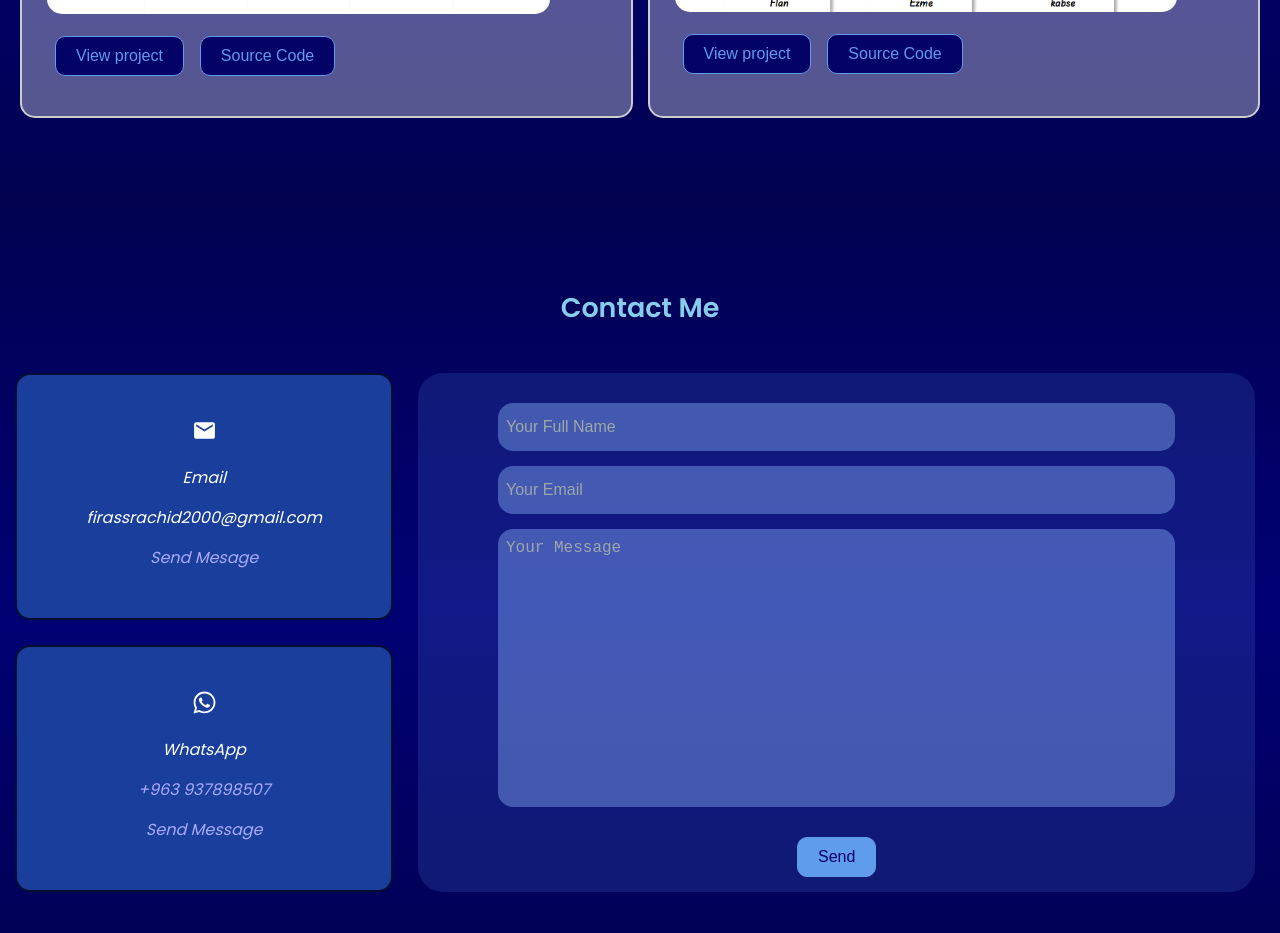
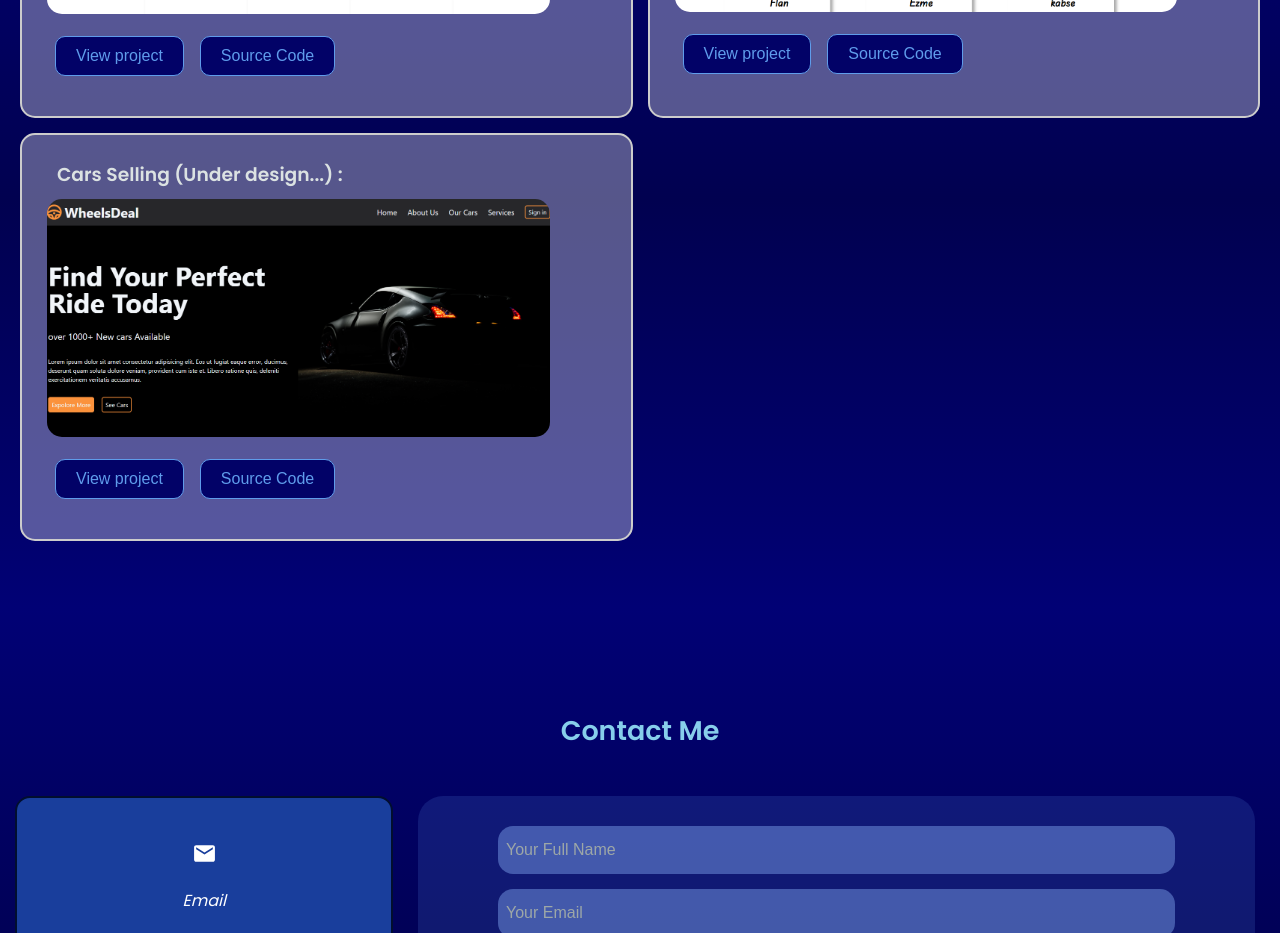
Before and after one commit to FirassRachid/my-portfolio, a React (Vite) app: page / in a window 1280 px wide. Shown: the part 3060-3993 px from the top of the page. Built offline with nearby package versions, Linux system fonts and the light colour scheme.

Commit message:
Add project5

```diff
--- a/src/components/Projects/Projects.css
+++ b/src/components/Projects/Projects.css
@@ -4,6 +4,7 @@
   gap: 15px;
   padding: 20px;
 }
+
 .project-item{
   padding: 25px;
   border: 2px solid #ccc;
--- a/src/components/Projects/Projects.jsx
+++ b/src/components/Projects/Projects.jsx
@@ -2,6 +2,7 @@ import Project1 from "../../assets/projects/products.png";
 import Project2 from "../../assets/projects/edubridge.png";
 import Project3 from "../../assets/projects/ecommerce.png";
 import Project4 from "../../assets/projects/food.png";
+import Project5 from "../../assets/projects/cars.png";
 import "./Projects.css";
 
 function Projects() {
@@ -34,6 +35,13 @@ function Projects() {
       link: `https://fr-foodrecipe.netlify.app/`,
       sourceCode: `https://github.com/FirassRachid/food-recipe-app.git`,
     },
+    {
+      id: 5,
+      image: Project5,
+      title: "Cars Selling (Under design...)",
+      link: `https://fr-cars.netlify.app/`,
+      sourceCode: `https://github.com/FirassRachid/cars-project`,
+    },
   ];
   return (
     <section className="projects" id="Projects">
```
Also changed, not shown: src/assets/projects/cars.png (added).
